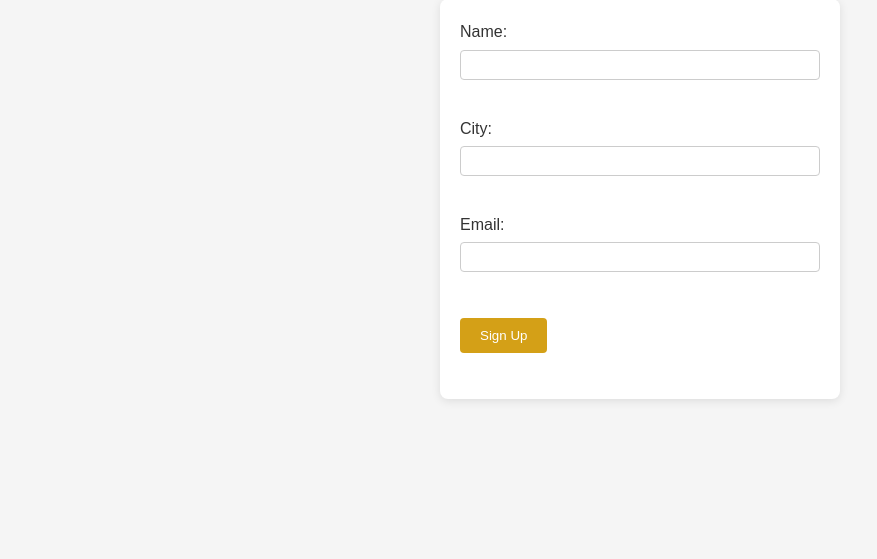
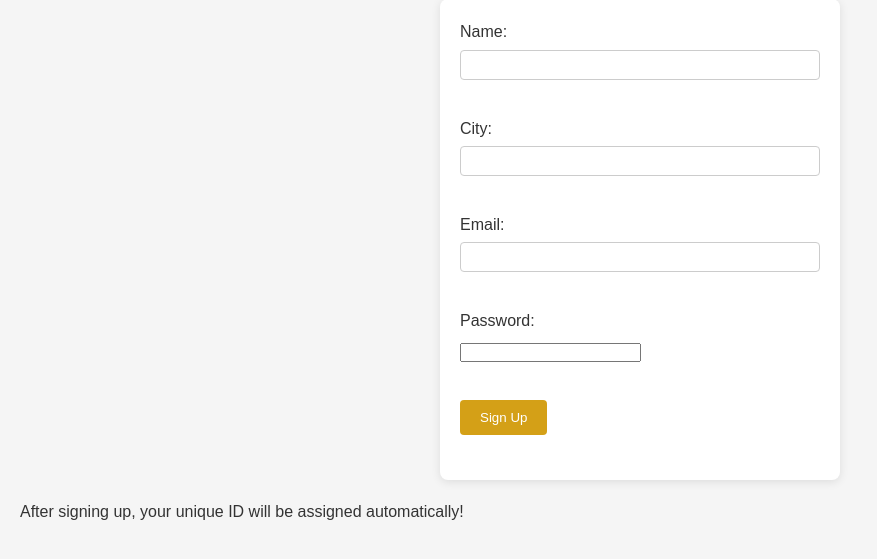
Before and after one commit to Topsy123Turvey/TurveyTrade, a PHP site: page /signup.php in a window 1280 px wide. Shown: the part 222-781 px from the top of the page, without its empty margins (0-877 px from the left). Run offline with PHP 8.4, Linux system fonts and the light colour scheme; some libraries are stand-ins or nearby versions.

Commit message:
Add password to signup and assign unique ID

```diff
--- a/signup.php
+++ b/signup.php
@@ -3,6 +3,7 @@
 ini_set('display_errors', 1);
 ini_set('display_startup_errors', 1);
 error_reporting(E_ALL);
+file_put_contents('php_errors.log', '');
 ini_set('log_errors', 1);
 ini_set('error_log', 'php_errors.log');
 
@@ -11,8 +12,12 @@
     $name = mysqli_real_escape_string($conn, $_POST['name']);
     $city = mysqli_real_escape_string($conn, $_POST['city']);
     $email = mysqli_real_escape_string($conn, $_POST['email']);
-    $sql = "INSERT INTO users (name, city, email) VALUES ('$name', '$city', '$email')";
+    $password = password_hash($_POST['password'], PASSWORD_DEFAULT);
+    $sql = "INSERT INTO users (name, city, email, password) VALUES ('$name', '$city', '$email', '$password')";
     if (mysqli_query($conn, $sql)) {
+        $user_id = mysqli_insert_id($conn); // Get the new user's ID
+        session_start();
+        $_SESSION['user_id'] = $user_id;
         header("Location: index.php?signup=success");
         exit();
     } else {
@@ -21,8 +26,8 @@
     }
     mysqli_close($conn);
 }
-include 'header.php';
 ?>
+<?php include 'header.php'; ?>
 <main>
     <h2>Sign Up</h2>
     <form action="signup.php" method="POST">
@@ -32,9 +37,12 @@
         <input type="text" id="city" name="city" required><br><br>
         <label for="email">Email:</label>
         <input type="email" id="email" name="email" required><br><br>
+        <label for="password">Password:</label>
+        <input type="password" id="password" name="password" required><br><br>
         <input type="submit" value="Sign Up">
         <div class="g-recaptcha" data-sitekey="6Lf06FYrAAAAAEwp3Q7nJPfsscMET71xbnvqAWjM"></div><br>
     </form>
+    <p>After signing up, your unique ID will be assigned automatically!</p>
 </main>
 </body>
 </html>
```
